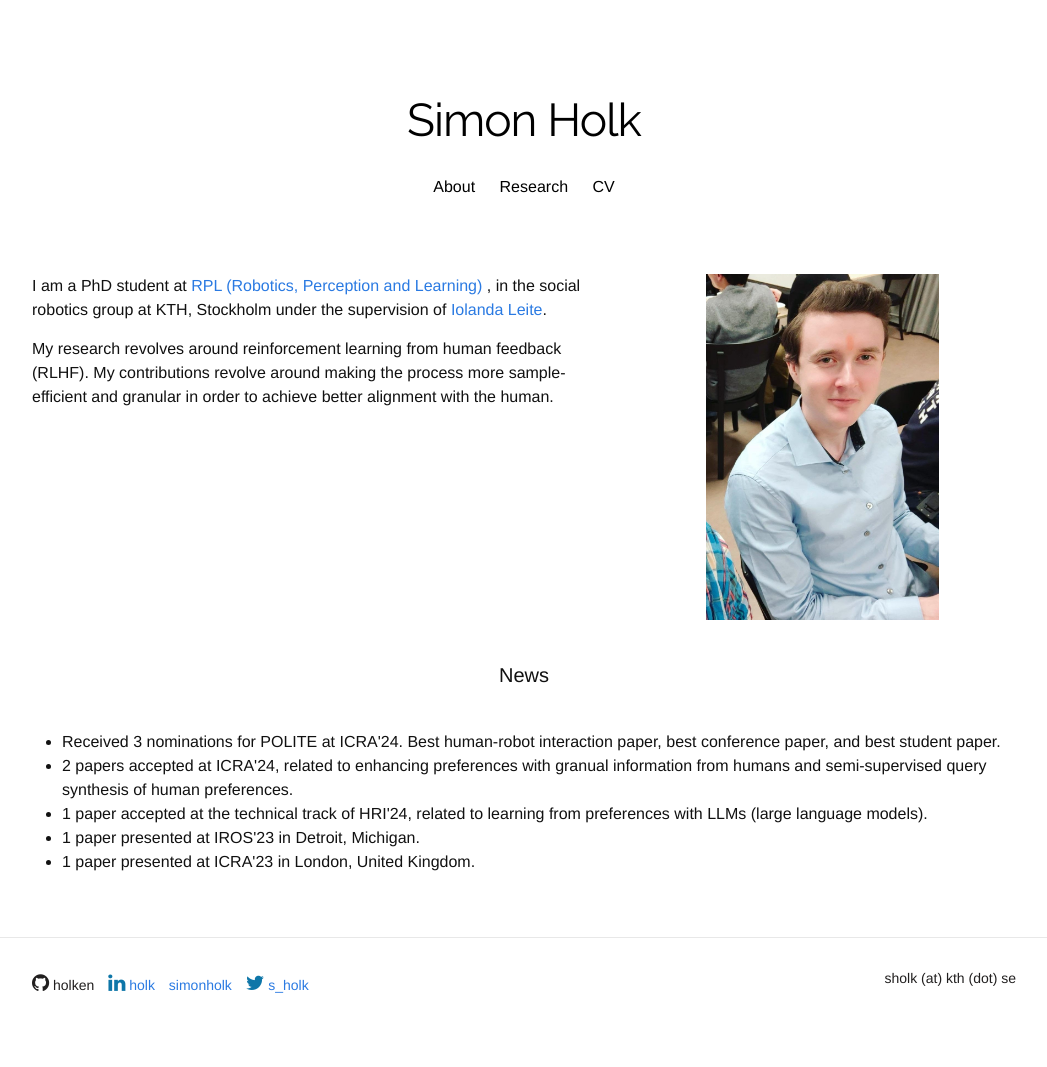
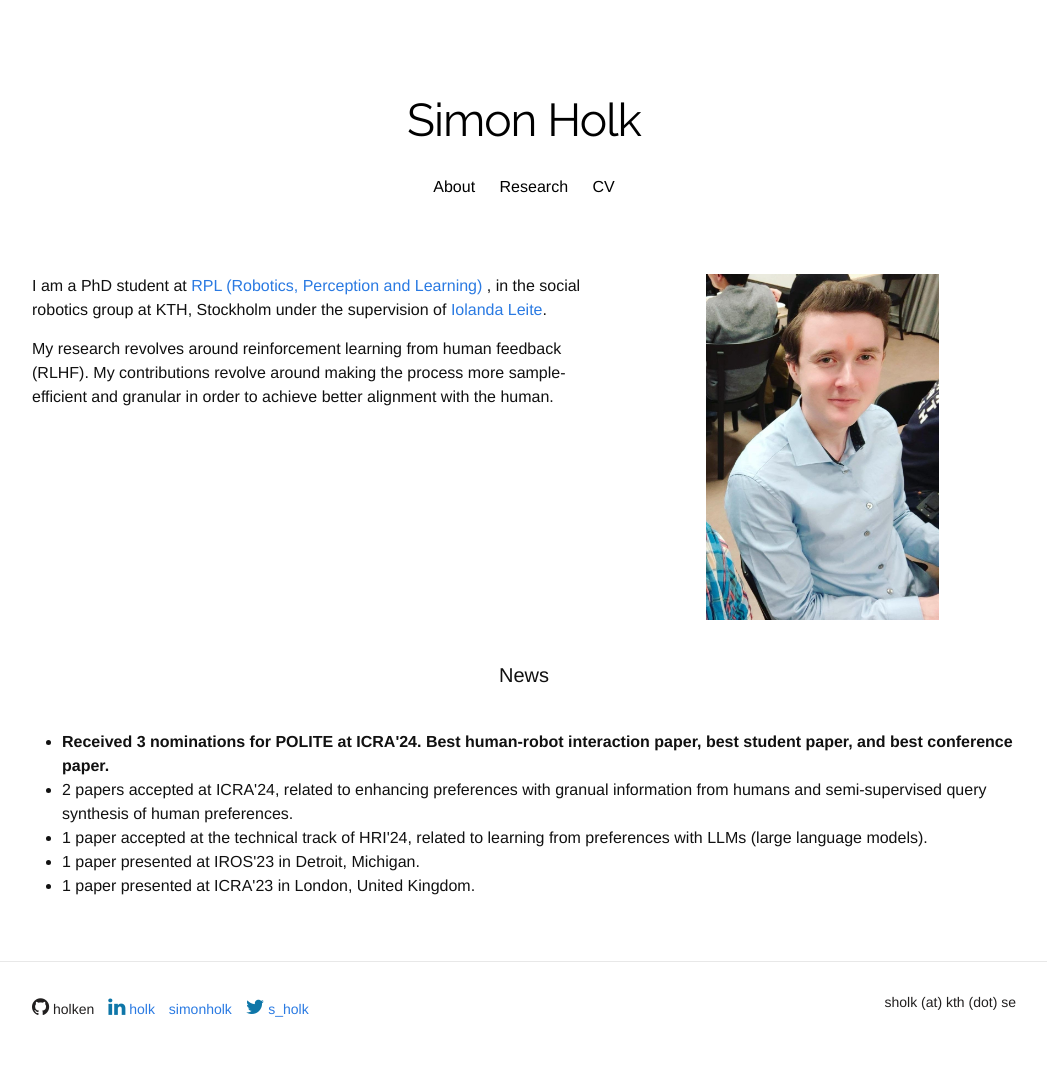
Before and after one commit to holken/holken.github.io, a Jekyll site: the page built from index.html, in a window 1280 px wide. Shown: the whole page, without its empty margins (116-1163 px from the left). Built offline with Jekyll 4.4.1, drawn with Linux system fonts in a browser that asks for light colours; nearby versions of some CDN libraries; some web fonts are replaced; a style sheet for code colours, icons or effects is not loaded; before the commit the page ends 1043 px from its top, so only the background shows below that.

Commit message:
Add new CV

```diff
--- a/_layouts/layout.html
+++ b/_layouts/layout.html
@@ -12,7 +12,7 @@
               <li><a class="page-link" href="{{site.github.url}}/">About</a>
              <li><a class="page-link" href="{{site.github.url}}/research">Research</a></li>
               <!-- <li><a class="page-link" href="{{site.github.url}}/talks"> Talks </a></li> -->
-              <li><a class="page-link" href="https://drive.google.com/file/d/1VzT0q8uYi0APSo7pZZ4wAr_Zeac57ZUm/view?usp=sharing"> CV </a></li>
+              <li><a class="page-link" href="https://drive.google.com/file/d/1EXqBEmbmHcpyAQgP0lPj81nG3WsqXvZ1/view?usp=sharing"> CV </a></li>
           </ul>
         </section>
       </header>
--- a/index.html
+++ b/index.html
@@ -21,7 +21,7 @@
 
 <h1 class="page-heading">News</h1>
 <ul>
-  <li> Received 3 nominations for POLITE at ICRA'24. Best human-robot interaction paper, best conference paper, and best student paper. </li>
+  <li> <b>Received 3 nominations for POLITE at ICRA'24. Best human-robot interaction paper, best student paper, and best conference paper.</b> </li>
   <li> 2 papers accepted at ICRA'24, related to enhancing preferences with granual information from humans and semi-supervised query synthesis of human preferences. </li>
   <li> 1 paper accepted at the technical track of HRI'24, related to learning from preferences with LLMs (large language models). </li>
   <li> 1 paper presented at IROS'23 in Detroit, Michigan. </li>
```
Also changed, not shown: 4 other files.
